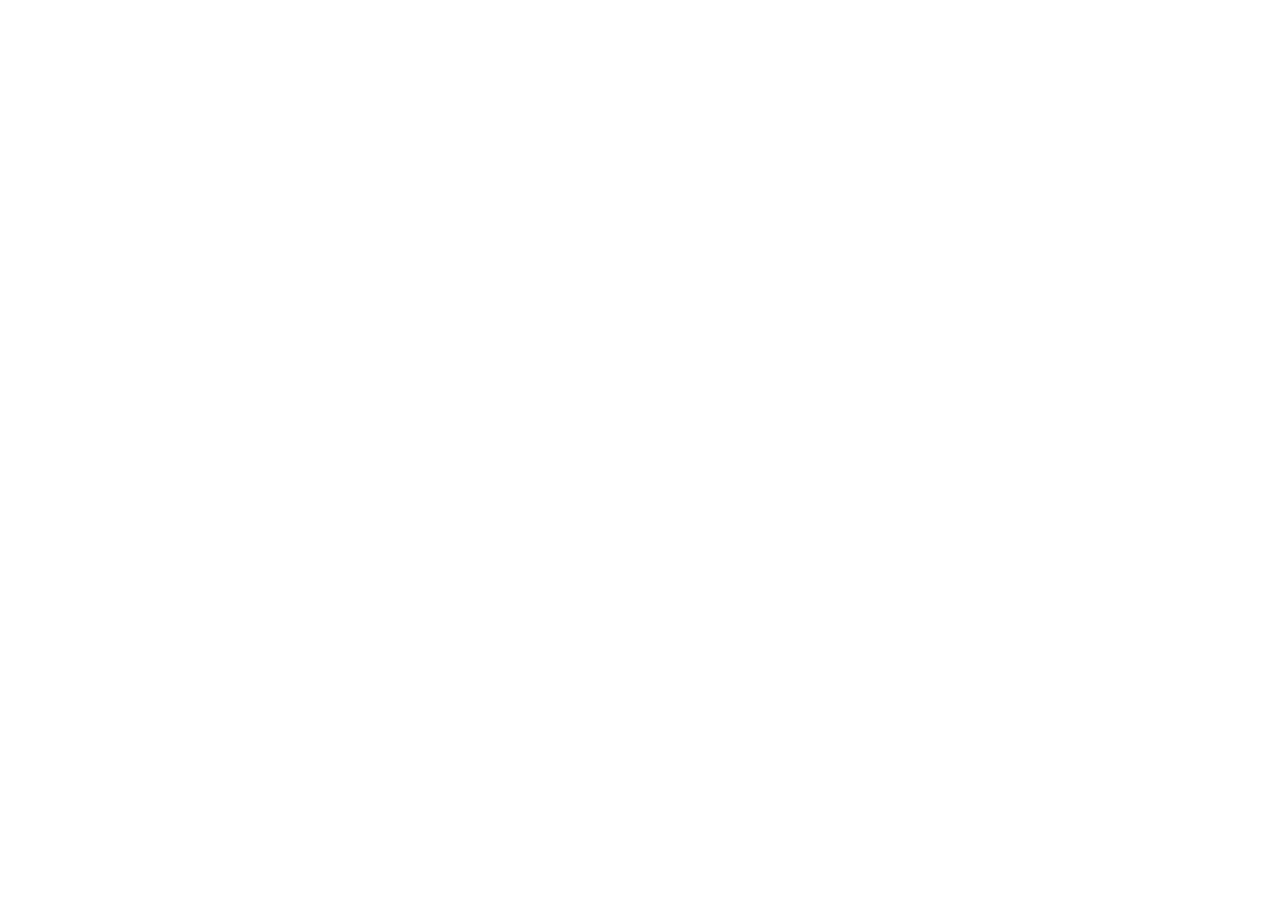
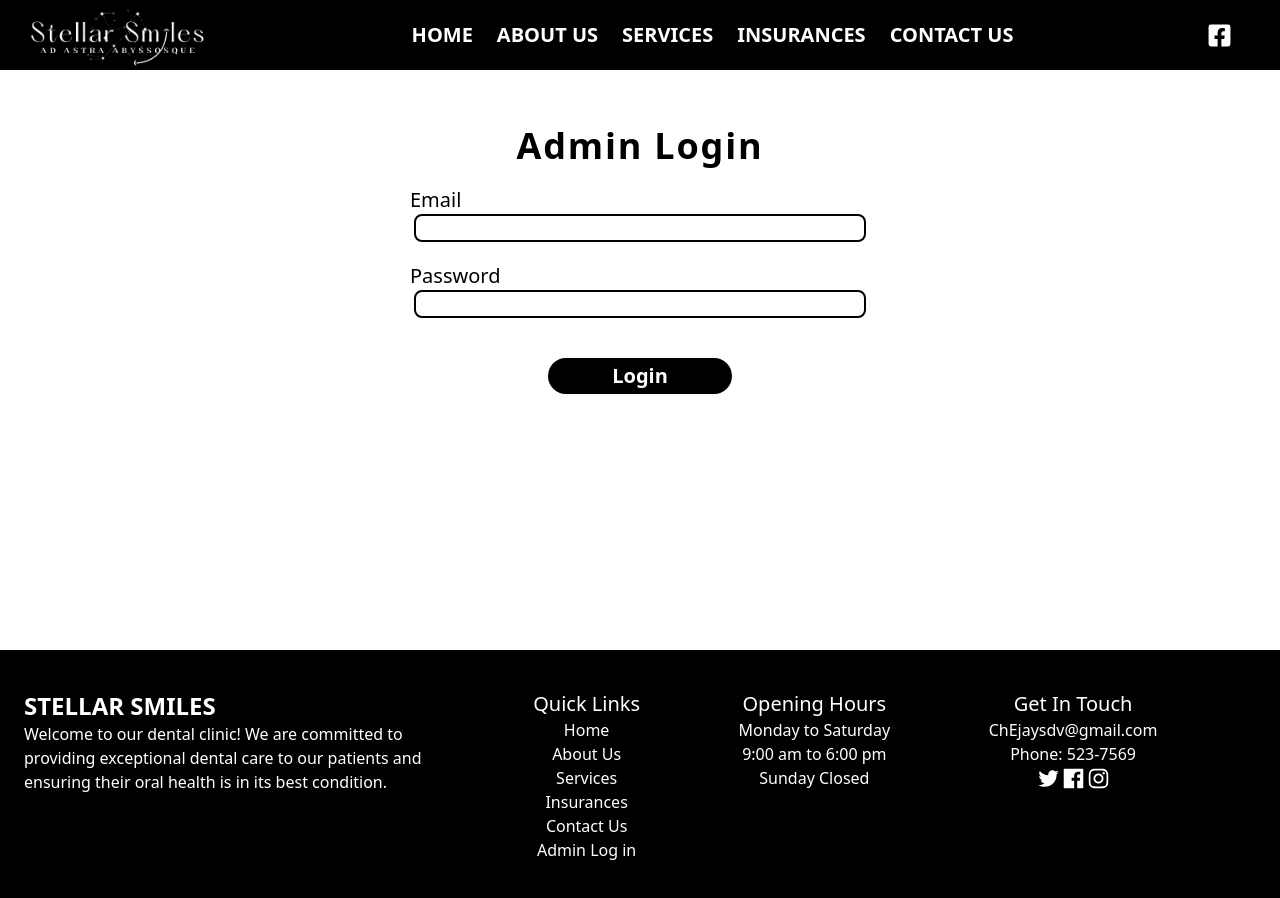
Before and after one commit to CheEngDev/stellarsmiles, a React (Create React App) app: page /login in a window 1280 px wide. Before the commit this address had no page. Shown: the top 898 px of the page. Before the commit the page ends 800 px from the top, so only its background shows below. Built offline with nearby package versions, Linux system fonts and the light colour scheme; what google-maps-react would draw is missing.

Commit message:
added a admin login for viewing of messages and booking and validation of login

```diff
--- a/src/App.js
+++ b/src/App.js
@@ -8,6 +8,7 @@
 import Insurances from "./components/insurances";
 import ContactUs from "./components/contactus";
 import BookNow from "./components/booknow";
+import Login from "./components/adminlogin";
 
 function App() {
   return (
@@ -20,6 +21,7 @@
         <Route path="/insurances" element={<Insurances />} />
         <Route path="/contact" element={<ContactUs />} />
         <Route path="/booknow" element={<BookNow />} />
+        <Route path="/login" element={<Login />} />
       </Routes>
     </div>
   );
--- /dev/null
+++ b/src/components/adminlogin.jsx
@@ -0,0 +1,107 @@
+import React, { useState } from "react";
+import Joi from "joi";
+import NavBar from "./navbar";
+import RealFooter from "./footer2";
+
+const Login = () => {
+  const [login, setLogin] = useState({
+    email: "",
+    password: "",
+  });
+
+  const [errors, setErrors] = useState({});
+
+  function handleloginChange(e) {
+    let name = e.currentTarget.name;
+    let value = e.currentTarget.value;
+
+    setLogin((prev) => {
+      return { ...prev, [name]: value };
+    });
+  }
+
+  function handleLogin() {
+    const errors = validate();
+    setErrors(errors || {});
+    setTimeout(() => {
+      setErrors({});
+    }, 3000);
+    if (errors) return;
+  }
+
+  //   Validationg
+  const schema = Joi.object({
+    email: Joi.string()
+      .email({ tlds: { allow: false } })
+      .required(),
+    password: Joi.string().min(3).max(50),
+  });
+
+  function validate() {
+    const result = schema.validate(login, { abortEarly: false });
+    if (!result.error) return null;
+
+    const errors = {};
+
+    for (let item of result.error.details) {
+      errors[item.path[0]] = item.message;
+    }
+
+    return errors;
+  }
+  return (
+    <div>
+      <NavBar />
+      <div className="mt-14">
+        <h2 className="text-4xl text-center font-bold tracking-wider">
+          Admin Login
+        </h2>
+        <div className="mt-5 max-w-[500px] m-auto px-5  flex flex-col justify-center">
+          <label className="text-xl font-medium" htmlFor="email">
+            Email{" "}
+            <span className={errors.email ? "text-red-600 text-xl" : "hidden"}>
+              *
+            </span>
+          </label>
+          <input
+            className="outline-none border-2 border-black px-2 rounded-lg mx-1"
+            type="text"
+            name="email"
+            id="email"
+            value={login.email}
+            onChange={handleloginChange}
+          />
+        </div>
+        <div className="mt-5 max-w-[500px] m-auto px-5 flex flex-col justify-center">
+          <label className="text-xl font-medium" htmlFor="password">
+            Password{" "}
+            <span
+              className={errors.password ? "text-red-600 text-xl" : "hidden"}
+            >
+              *
+            </span>
+          </label>
+          <input
+            className="outline-none border-2 border-black px-2 rounded-lg mx-1"
+            type="text"
+            name="password"
+            id="password"
+            value={login.password}
+            onChange={handleloginChange}
+          />
+        </div>
+        <div className="flex text-white justify-center mt-10">
+          <button
+            className="bg-black px-16 py-1 rounded-full text-xl font-semibold"
+            onClick={handleLogin}
+          >
+            Login
+          </button>
+        </div>
+      </div>
+      <RealFooter />
+    </div>
+  );
+};
+
+export default Login;
--- a/src/components/footer2.jsx
+++ b/src/components/footer2.jsx
@@ -47,6 +47,11 @@
                   Contact Us
                 </a>
               </li>
+              <li>
+                <a className="hover:hover:text-[#cf945f]" href="/login">
+                  Admin Log in
+                </a>
+              </li>
             </ul>
           </div>
           <div className="mt-3 md:mt-0">
```
